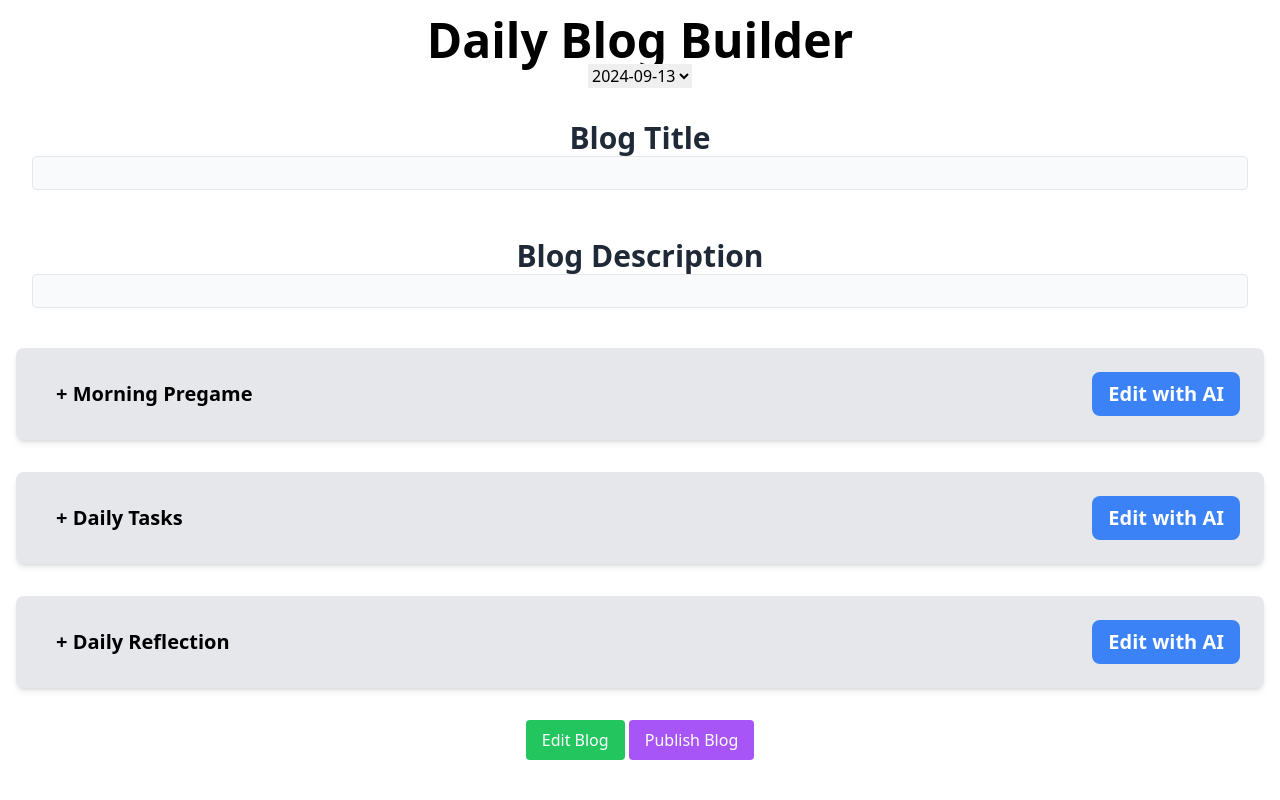
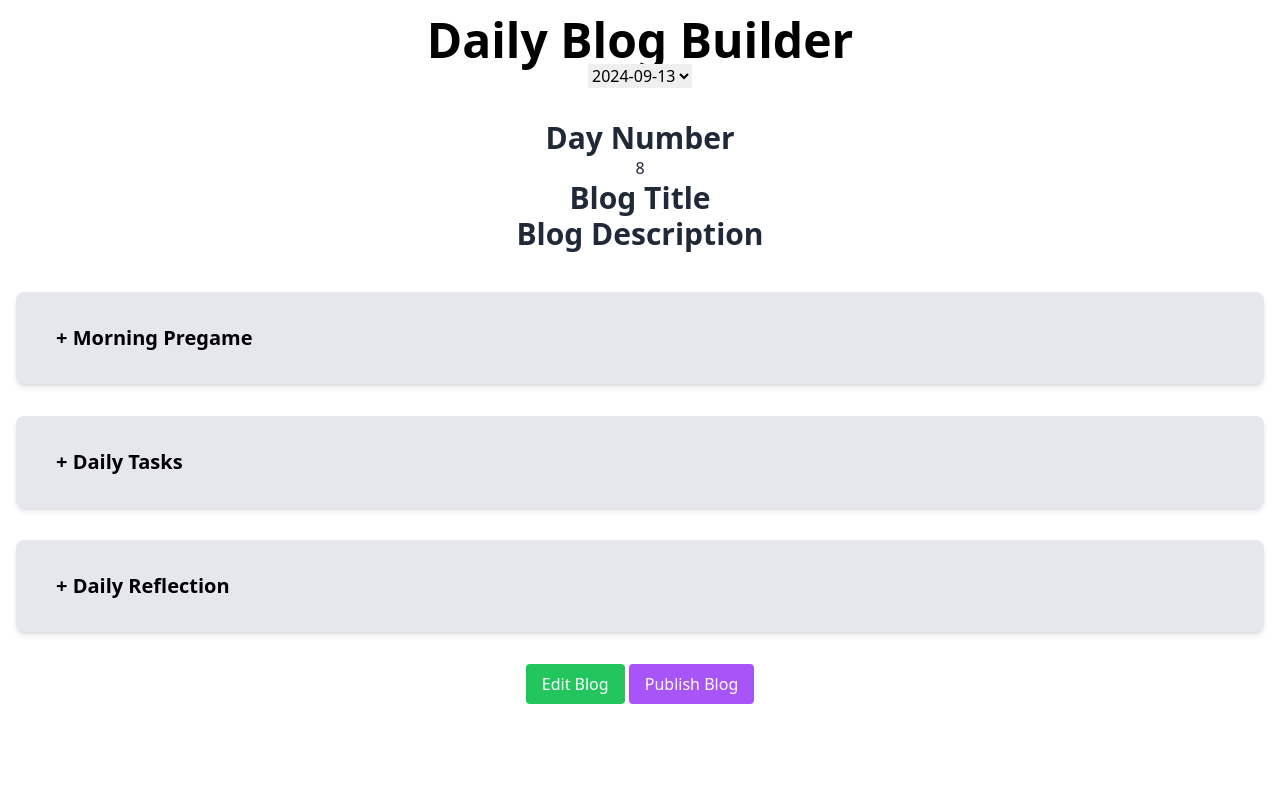
Before and after one commit to spartypkp/daily-blog-builder, a Flask app: page / in a window 1280 px wide. Run offline with Flask 3, Linux system fonts and the light colour scheme; data that the repository does not hold is empty; style sheets or scripts are compiled from the project's sources; some libraries are stand-ins or nearby versions.

Commit message:
debugging AI editing and publishing

```diff
--- a/app.py
+++ b/app.py
@@ -67,10 +67,8 @@ def edit_reflection():
 def available_dates():
     today = datetime.date.today().isoformat()
     dates = fetch_blog_dates()  # This function needs to query your database for all unique blog dates
-    for date in dates:
-        print(date)
+
     if today not in dates:
-        print(today)
         dates.append(today)
     dates.sort(reverse=True)
 
@@ -86,7 +84,7 @@ def get_blog_by_date(date):
     return jsonify({'error': 'Blog not found'}), 404
 
 @app.route('/save-blog', methods=['POST'])
-def submit_blog():
+def save_blog():
     try:
         # Parse the incoming JSON data
         data = request.get_json()
@@ -100,7 +98,7 @@ def submit_blog():
         # Log the parsed data for debugging (Optional)
 
         daily_blog.updated_at = datetime.datetime.now()
-        print(daily_blog)
+
         # Perform the upsert operation on the 'daily_blogs' table
         pydantic_upsert(
             table_name="daily_blogs",
@@ -203,18 +201,32 @@ def fetch_blog_dates():
 
     return [result.date.isoformat() for result in results]
 
-def fetch_blog_by_date(date):
+
+def fetch_blog_by_date(date: str = None):
     if date is None:
-        date = datetime.date.today().isoformat()
+        date = datetime.date.today().isoformat()  # Get today's date as a string in ISO format
+
+    # Parse the input string date to datetime.date object
+    parsed_date = datetime.datetime.strptime(date, "%Y-%m-%d").date()
+
+    # Define the start date
+    start_date = datetime.datetime.strptime("2024-09-05", "%Y-%m-%d").date()
+
     # Fetch a blog by its date
-    results: List[DailyBlog] = pydantic_select(f"SELECT * FROM daily_blogs WHERE date='{date}';", modelType=DailyBlog)
+    query = f"SELECT * FROM daily_blogs WHERE date='{date}';"
+    results = pydantic_select(query, modelType=DailyBlog)
+    start_date = datetime.date(2024, 9, 5)  # Define start date once
 
     if results:
+        # Calculate the number of days from start_date to the date of the blog
+        results[0].day_count = (parsed_date - start_date).days
         return results[0]
-    if date == datetime.date.today().isoformat():
-        empty_blog = DailyBlog(date=datetime.date.today().isoformat())
+
+    if parsed_date == datetime.date.today():
+        # If no results and the date is today, return a new empty blog for today
+        empty_blog = DailyBlog(date=date, day_count=(parsed_date - start_date).days)
         return empty_blog
+
     return None
-
 if __name__ == '__main__':
     app.run(debug=True)
--- a/dave.py
+++ b/dave.py
@@ -326,6 +326,7 @@ Here's a simple example of one of Will's rought draft Tasks.
 - format your summary of these fields in HTML. Put this in the "task_start_summary".
 3. Read through the task_progress_notes fully. This contains the majority of writing by Will about the task he completed
 3. Write a detailed analysis/reflection of the task_progress_notes.
+- ** This needs to be a FULL summary of the task_progress_notes. This summary MUST be comprehensive **
 - format your analysis/reflection in HTML, put it in the "task_reflection_summary"
 4. Using all of Will's previous content, fill out the remaining fields. Make sure to take special emphasis on technical work completed
 5. Provide your output in the provided Pydantic Model schema.
@@ -415,6 +416,7 @@ Here's a simple example of input you may receive:
 1. Read through the provided data. Some of this is content summarized by Dave already, and some is Will's original writing.
 2. Provide a humorous summary of Will's entire blog. This should be descriptive, and utilize content from the introduction and each task.
 - format your summary of the entire blog in HTML. Put this in the "entire_blog_summary".
+- ** This needs to be a FULL summary of the entire blog. You need to write a lot. **
 3. Document and summarize will's technical challenges.
 - format in HTML. Put this in the "technical_challenges"
 4. Document and summarize interesting bugs.
--- a/pydanticModels.py
+++ b/pydanticModels.py
@@ -173,10 +173,6 @@ class RemarkForImprovement(BaseModel):
     location: str = Field(..., description="Identifies the location or context of the remark within the blog post.")
     comment: str = Field(..., description="Detailed comment suggesting how to improve or clarify the blog content. Make Will really describe technical challenges.")
 
-class InteractiveRequest(BaseModel):
-    request_type: RequestType = Field(..., description="Type of request to improve the content: clarification, expansion, or example.")
-    description: str = Field(..., description="Detailed description of what is being requested for improvement or clarification.")
-
 class IntroductionContent(BaseModel):
     summary_plan: str = Field(..., description="A plan for how you can write a well formed and humorous summary of the introduction")
     introduction_summary: str = Field(..., description="A detailed summary of Will's original writing for the introduction with humor written from the perspective of Dave.")
@@ -202,7 +198,7 @@ class ReflectionContent(BaseModel):
     unanswered_questions: Optional[str] = Field("", description="Unanswered technical questions or topics for further research.")
     blog_title: Optional[str] = Field(default=None, description="AI Generated Title for the Daily Blog. Focus on what Will built, not humor.")
     blog_description: Optional[str] = Field(default=None, description="AI Generated description (1-2 sentences) about the blog content. Humor allowed.")
-    blog_tags: Optional[Dict[str, Any]] = Field(default=None, description="AI Generated tags for a blog.")
+    blog_tags: Optional[List[str]] = Field(default=None, description="AI Generated tags for a blog. Return tags as a list of strings.")
     remarks_for_improvement: List[RemarkForImprovement] = Field(default_factory=list, description="Suggestions for enhancing the introduction's clarity or depth. What could improve Will's introduction content?")
 
 # Submodel for Task
--- a/static/js/scripts.js
+++ b/static/js/scripts.js
@@ -2,6 +2,7 @@ let currentTaskId = 0; // Start from 1 because the initial task is already there
 
 function initializeBlog(blogData) {
     // Reset the current task count
+    console.log(blogData)
     currentTaskId = 0;
 
     // Clear existing task tabs and content
@@ -25,8 +26,9 @@ function initializeBlog(blogData) {
         editor.innerHTML = ''; // Clear the editor container
     });
 
-    document.getElementById('blog_title').value = blogData.blog_title || '';
-    document.getElementById('blog_description').value = blogData.blog_description || '';
+    document.getElementById('blog_title').textContent = blogData.blog_title || '';
+    document.getElementById('blog_description').textContent = blogData.blog_description || '';
+    document.getElementById('day_count').textContent = blogData.day_count || '';
 
     // Set the values for Introduction section fields
     if (blogData.introduction) {
@@ -56,11 +58,10 @@ function initializeBlog(blogData) {
         document.getElementById('distraction_level').value = blogData.reflection.distraction_level || 50;
         document.getElementById('desire_to_play_steam_games_level').value = blogData.reflection.desire_to_play_steam_games_level || 50;
         document.getElementById('overall_frustration_level').value = blogData.reflection.overall_frustration_level || 50;
-
-        document.getElementById('entire_blog_summary').innerHTML = blogData.introduction.entire_blog_summary || '';
-        document.getElementById('technical_challenges').innerHTML = blogData.introduction.technical_challenges || '';
-        document.getElementById('interesting_bugs').innerHTML = blogData.introduction.interesting_bugs || '';
-        document.getElementById('unanswered_questions').innerHTML = blogData.introduction.unanswered_questions || '';
+        document.getElementById('entire_blog_summary').innerHTML = blogData.reflection.entire_blog_summary || '';
+        document.getElementById('technical_challenges').innerHTML = blogData.reflection.technical_challenges || '';
+        document.getElementById('interesting_bugs').innerHTML = blogData.reflection.interesting_bugs || '';
+        document.getElementById('unanswered_questions').innerHTML = blogData.reflection.unanswered_questions || '';
     }
     // Add a new task for however many tasks there are
     for (let i = 0; i < blogData.tasks.length; i++) {
@@ -68,6 +69,10 @@ function initializeBlog(blogData) {
     }
 
     selectTab(1); // Ensure this is called after the DOM is fully loaded
+    const allQuillEditors = document.querySelectorAll('.ql-editor'); // Assuming Quill with class ql-editor
+    allQuillEditors.forEach(editor => {
+        editor.addEventListener('input', debouncedSaveBlog);
+    });
 
 }
 
@@ -78,7 +83,6 @@ document.addEventListener('DOMContentLoaded', function () {
         .then(response => response.json())
         .then(dates => {
             dates.forEach(date => {
-                console.log(date)
                 const option = document.createElement('option');
                 option.value = date;
                 option.textContent = date; // Format this if necessary
@@ -95,29 +99,23 @@ document.addEventListener('DOMContentLoaded', function () {
         })
         .catch(error => console.error('Failed to load available dates:', error));
 
-    const save_blog = debounce(function() {
-        console.log("Saving blog...");
-        // Your save logic here, e.g., AJAX request to your server
-    }, 500); // Debounce for 500 milliseconds
+
 
     // Select all input fields, including textareas and select dropdowns
     const inputs = document.querySelectorAll('input, textarea');
     inputs.forEach(input => {
-        input.addEventListener('input', save_blog);
+        input.addEventListener('input', debouncedSaveBlog);
     });
 
     // If you use Quill or another rich text editor, you might need to add specific listeners
-    const quillEditors = document.querySelectorAll('.ql-editor'); // Assuming Quill with class ql-editor
-    quillEditors.forEach(editor => {
-        editor.addEventListener('input', save_blog);
-    });
+
 });
 
 function debounce(func, wait, immediate) {
     var timeout;
-    return function() {
+    return function () {
         var context = this, args = arguments;
-        var later = function() {
+        var later = function () {
             timeout = null;
             if (!immediate) func.apply(context, args);
         };
@@ -476,6 +474,7 @@ function get_blog_data_from_html() {
 
     const blog_title = document.getElementById('blog_title').textContent;
     const blog_description = document.getElementById('blog_description').textContent;
+    const day_count = document.getElementById('day_count').textContent;
     const date = document.getElementById('blogDateSelector').value;
 
     // Introduction Section - Refactored to use Quill where applicable
@@ -586,6 +585,7 @@ function get_blog_data_from_html() {
     // Create the blog object
     const blogData = {
         date: date,
+        day_count: day_count,
         blog_title: blog_title,
         blog_description: blog_description,
         introduction: introduction,
@@ -594,6 +594,10 @@ function get_blog_data_from_html() {
     };
     return blogData
 }
+
+const debouncedSaveBlog = debounce(function() {
+    save_blog();
+}, 5000); // 5000 ms delay; adjust as needed
 
 function save_blog() {
     blogData = get_blog_data_from_html()
--- a/templates/home.html
+++ b/templates/home.html
@@ -22,13 +22,15 @@
             <!-- Options will be dynamically populated by JavaScript -->
         </select>
         <div class="mt-4 bg-white rounded-lg p-4">
-            <h2 class="text-3xl font-bold text-gray-800 text-center">Blog Title</h2>
-            <p id="blog_title" class=" bg-gray-50 p-4 rounded border"></p>
+            <h2  class="text-3xl font-bold text-gray-800 text-center">Day Number</h2>
+            <p id="day_count" class="text-m  text-gray-800 text-center"></p>
+            <h2  class="text-3xl font-bold text-gray-800 text-center">Blog Title</h2>
+            <p id="blog_title" class="text-m  text-gray-800 text-center"></p>
+            <h2  class="text-3xl font-bold text-gray-800 text-center">Blog Description</h2>
+            <p id="blog_description" class="text-m  text-gray-800 text-center"></p>
+
         </div>
-        <div class="mt-4 bg-white rounded-lg p-4">
-            <h2 class="text-3xl font-bold text-gray-800 text-center">Blog Description</h2>
-            <p id="blog_description" class=" bg-gray-50 p-4 rounded border"></p>
-        </div>
+
         <!-- <p id="date" class="text-sm">Date: {{ today_date }}</p> -->
     </header>
     <!-- Introduction Section -->
@@ -38,10 +40,7 @@
                 class="text-xl font-semibold focus:outline-none bg-gray-200 hover:bg-blue-200 rounded-lg py-2 px-4 transition-colors duration-150">
                 <span id="icon-morning-pregame">+</span> Morning Pregame
             </button>
-            <button onclick="edit_introduction()"
-                class="text-xl font-semibold focus:outline-none bg-blue-500 hover:bg-blue-700 text-white rounded-lg py-2 px-4 transition-colors duration-150">
-                Edit with AI
-            </button>
+
         </div>
         <div id="morning-pregame" class="mx-auto hidden">
             <!-- Section content -->
@@ -108,10 +107,7 @@
                 class="text-xl font-semibold focus:outline-none bg-gray-200 hover:bg-blue-200 rounded-lg py-2 px-4 transition-colors duration-150">
                 <span id="icon-daily-tasks">+</span> Daily Tasks
             </button>
-            <button onclick="edit_tasks()"
-                class="text-xl font-semibold focus:outline-none bg-blue-500 hover:bg-blue-700 text-white rounded-lg py-2 px-4 transition-colors duration-150">
-                Edit with AI
-            </button>
+
         </div>
         <div id="daily-tasks" class="mx-auto hidden">
             <div id="tabs-container" class="tabs-container flex justify-center mb-2 border-b border-gray-300">
@@ -135,10 +131,7 @@
                 class="text-xl font-semibold focus:outline-none bg-gray-200 hover:bg-blue-200 rounded-lg py-2 px-4 transition-colors duration-150">
                 <span id="icon-daily-reflection">+</span> Daily Reflection
             </button>
-            <button onclick="edit_reflection()"
-                class="text-xl font-semibold focus:outline-none bg-blue-500 hover:bg-blue-700 text-white rounded-lg py-2 px-4 transition-colors duration-150">
-                Edit with AI
-            </button>
+
         </div>
         <div id="daily-reflection" class="mx-auto hidden">
 
```
Also changed, not shown: utilityFunctions.py (+10 -7 lines), static/uploads/Screenshot_2024-09-12_at_3.29.02_PM.png (added), static/uploads/Screenshot_2024-09-12_at_4.28.26_PM.png (added).
